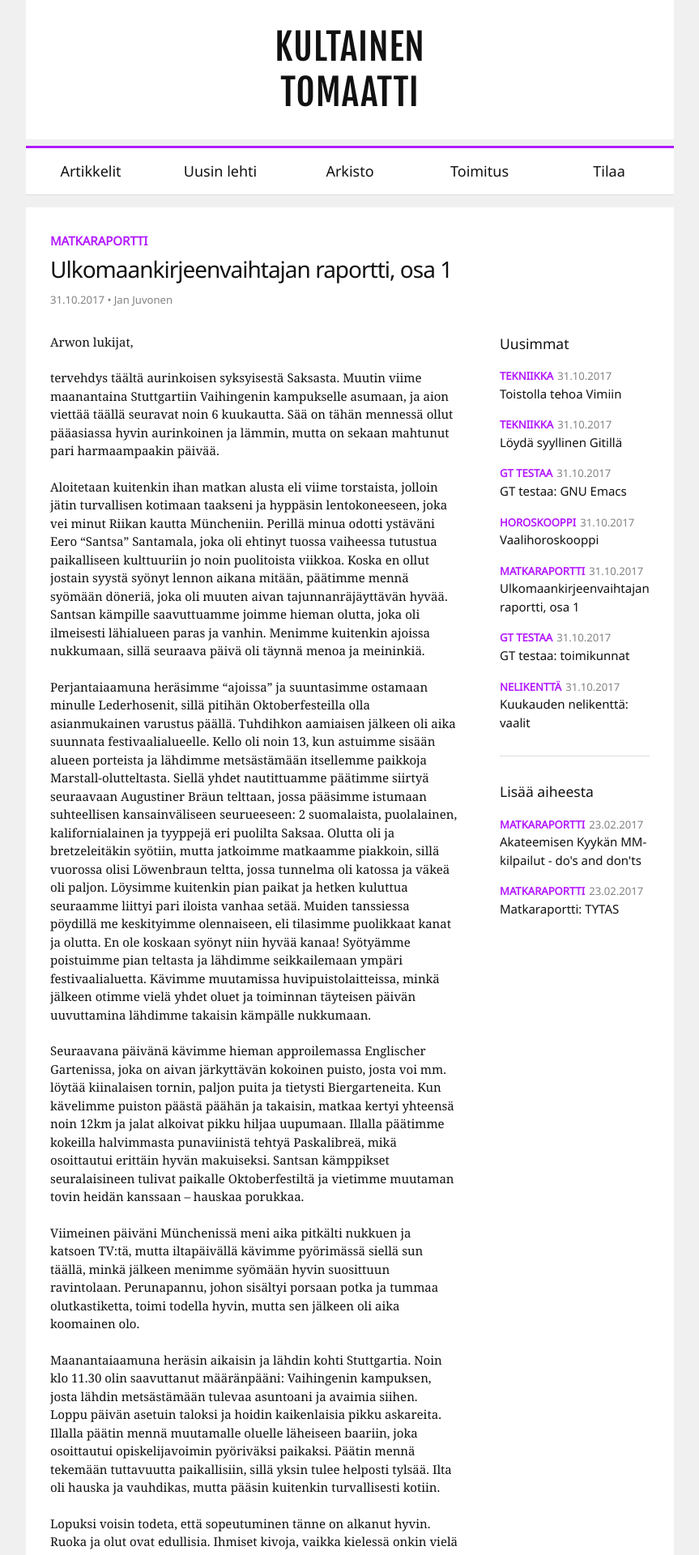
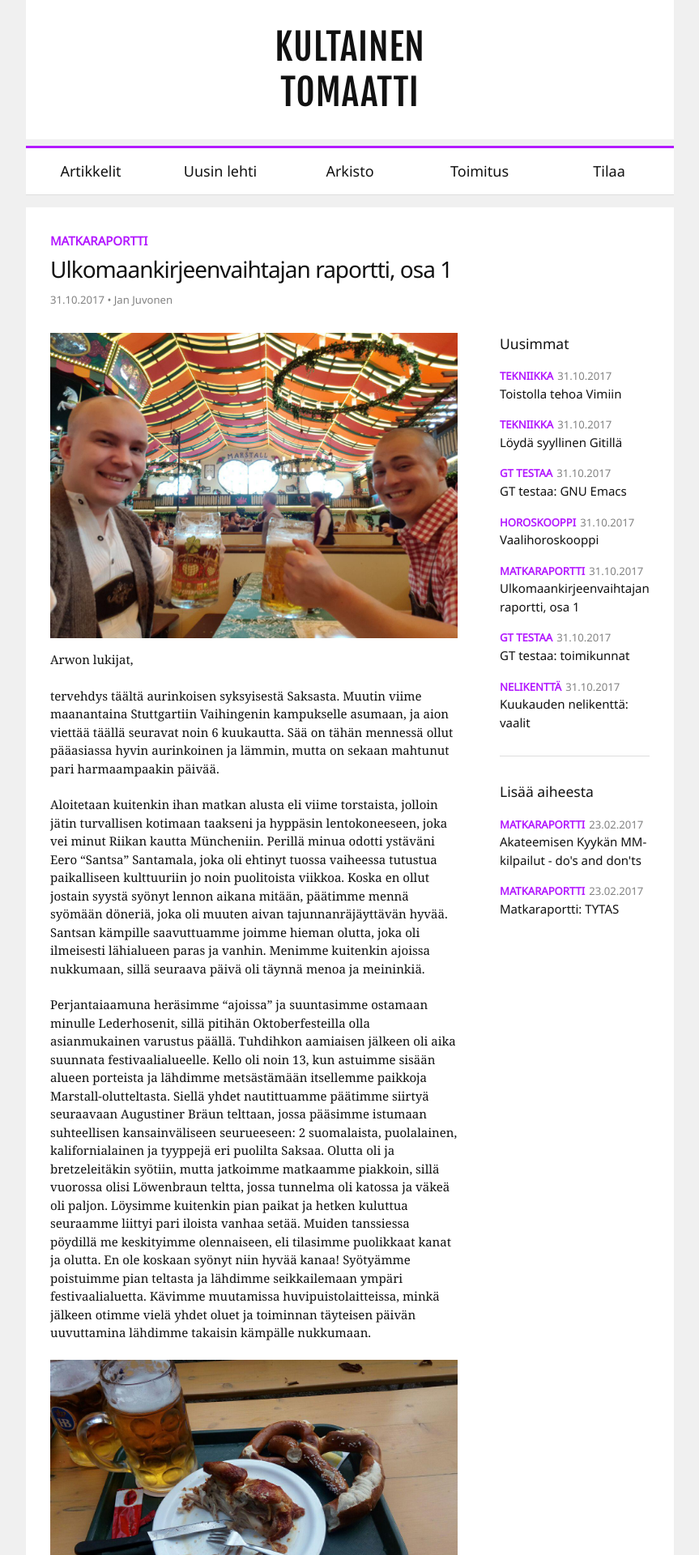
Before and after one commit to AS-kilta/gt-web, a Jekyll site: the page built from _posts/4-17/2017-10-31-ulkomaankirjeenvaihtaja-1.md, in a window 1280 px wide. Shown: the top 1920 px of the page at 81% size, without its empty margins (208-1071 px from the left). Built offline with Jekyll 4.4.1, drawn with Linux system fonts in a browser that asks for light colours.

Commit message:
Add some article images

```diff
--- a/_posts/4-17/2017-10-31-ulkomaankirjeenvaihtaja-1.md
+++ b/_posts/4-17/2017-10-31-ulkomaankirjeenvaihtaja-1.md
@@ -5,6 +5,7 @@ date:   2017-10-31 12:00:00 +0200
 categories: matkaraportti
 author: Jan Juvonen
 magazine: 5/2017
+image: "/static/2017-04/saksa2.jpg"
 print_order: 6
 ---
 
@@ -16,6 +17,8 @@ Aloitetaan kuitenkin ihan matkan alusta eli viime torstaista, jolloin jätin tur
 
 Perjantaiaamuna heräsimme “ajoissa” ja suuntasimme ostamaan minulle Lederhosenit, sillä pitihän Oktoberfesteilla olla asianmukainen varustus päällä. Tuhdihkon aamiaisen jälkeen oli aika suunnata festivaalialueelle. Kello oli noin 13, kun astuimme sisään alueen porteista ja lähdimme metsästämään itsellemme paikkoja Marstall-olutteltasta. Siellä yhdet nautittuamme päätimme siirtyä seuraavaan Augustiner Bräun telttaan, jossa pääsimme istumaan suhteellisen kansainväliseen seurueeseen: 2 suomalaista, puolalainen, kalifornialainen ja tyyppejä eri puolilta Saksaa. Olutta oli ja bretzeleitäkin syötiin, mutta jatkoimme matkaamme piakkoin, sillä vuorossa olisi Löwenbraun teltta, jossa tunnelma oli katossa ja väkeä oli paljon. Löysimme kuitenkin pian paikat ja hetken kuluttua seuraamme liittyi pari iloista vanhaa setää. Muiden tanssiessa pöydillä me keskityimme olennaiseen, eli tilasimme puolikkaat kanat ja olutta. En ole koskaan syönyt niin hyvää kanaa! Syötyämme poistuimme pian teltasta ja lähdimme seikkailemaan ympäri festivaalialuetta. Kävimme muutamissa huvipuistolaitteissa, minkä jälkeen otimme vielä yhdet oluet ja toiminnan täyteisen päivän uuvuttamina lähdimme takaisin kämpälle nukkumaan.
 
+<img src="/static/2017-04/saksa1.jpg">
+
 Seuraavana päivänä kävimme hieman approilemassa Englischer Gartenissa, joka on aivan järkyttävän kokoinen puisto, josta voi mm. löytää kiinalaisen tornin, paljon puita ja tietysti Biergarteneita. Kun kävelimme puiston päästä päähän ja takaisin, matkaa kertyi yhteensä noin 12km ja jalat alkoivat pikku hiljaa uupumaan. Illalla päätimme kokeilla halvimmasta punaviinistä tehtyä Paskalibreä, mikä osoittautui erittäin hyvän makuiseksi. Santsan kämppikset seuralaisineen tulivat paikalle Oktoberfestiltä ja vietimme muutaman tovin heidän kanssaan – hauskaa porukkaa.
 
 Viimeinen päiväni Münchenissä meni aika pitkälti nukkuen ja katsoen TV:tä, mutta iltapäivällä kävimme pyörimässä siellä sun täällä, minkä jälkeen menimme syömään hyvin suosittuun ravintolaan. Perunapannu, johon sisältyi porsaan potka ja tummaa olutkastiketta, toimi todella hyvin, mutta sen jälkeen oli aika koomainen olo.
```
Also changed, not shown: static/2017-04/saksa1.jpg (added), static/2017-04/saksa2.jpg (added).
